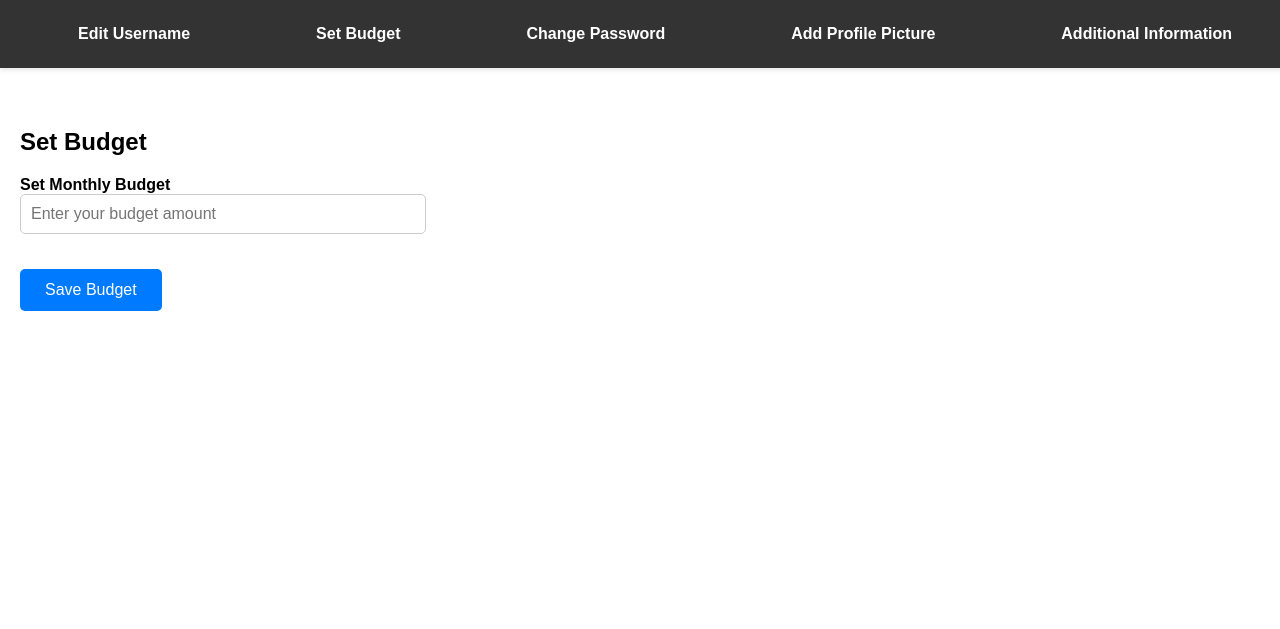
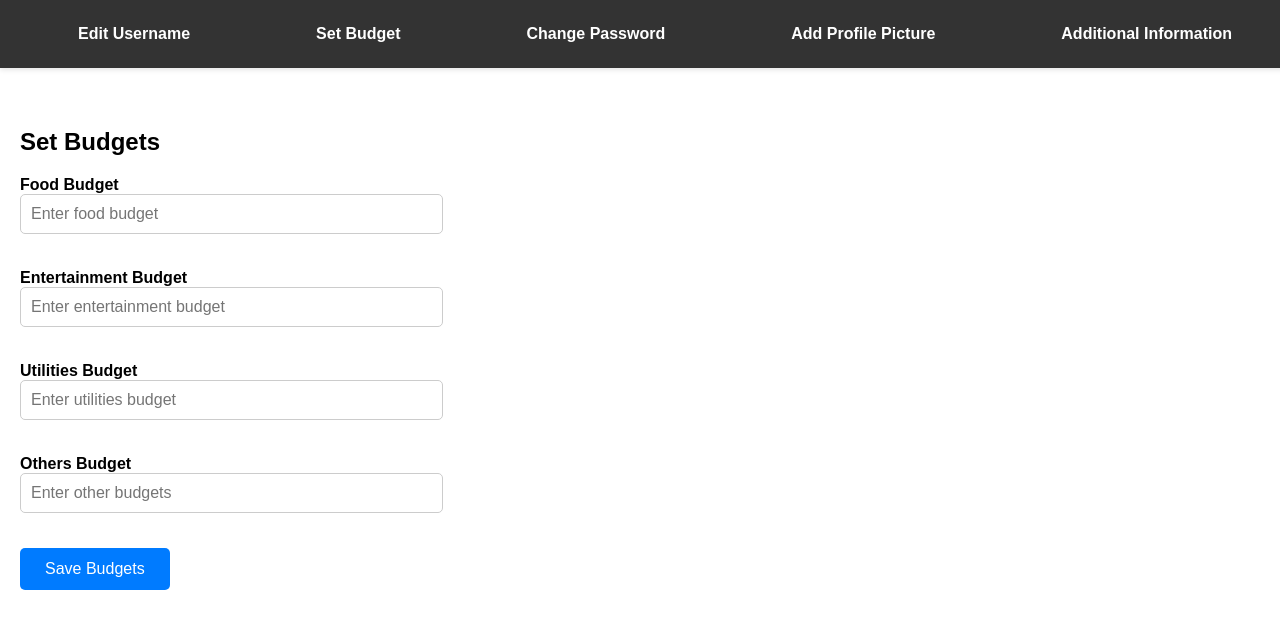
Before and after one commit to pvshyamlal/Intelligent-Financial-Planning-Project, a Django app: template financial_planner/accounts/templates/accounts/edit_profile.html in a window 1280 px wide, after a click on "Set Budget". Shown: the top 629 px of the page. Run offline with Django 3.2, Linux system fonts and the light colour scheme; the template is opened without the code that fills it, so the values that code supplies are empty.

Commit message:
added separate budgets for the separate expense types , code healthy

```diff
--- a/financial_planner/accounts/models.py
+++ b/financial_planner/accounts/models.py
@@ -3,7 +3,10 @@ from django.contrib.auth.models import User
 
 class Profile(models.Model):
     user = models.OneToOneField(User, on_delete=models.CASCADE, related_name='profile')
-    budget = models.DecimalField(max_digits=10, decimal_places=2, null=True, blank=True)
+    food_budget = models.DecimalField(max_digits=10, decimal_places=2, default=0.00)
+    entertainment_budget = models.DecimalField(max_digits=10, decimal_places=2, default=0.00)
+    utilities_budget = models.DecimalField(max_digits=10, decimal_places=2, default=0.00)
+    others_budget = models.DecimalField(max_digits=10, decimal_places=2, default=0.00)
     picture = models.ImageField(upload_to='profile_pictures/', null=True, blank=True)
     additional_info = models.TextField(null=True, blank=True)
 
--- a/financial_planner/accounts/templates/accounts/edit_profile.html
+++ b/financial_planner/accounts/templates/accounts/edit_profile.html
@@ -155,14 +155,50 @@
 
         <!-- Form to Set Budget -->
         <div id="budget" class="profile-info">
-            <h2>Set Budget</h2>
+            <h2>Set Budgets</h2>
             <form id="budgetForm" method="POST" action="/set-budget/" onsubmit="handleBudgetSubmit(event)">
                 {% csrf_token %}
                 <div class="form-group">
-                    <label for="budget_input">Set Monthly Budget</label>
-                    <input type="number" id="budget_input" name="budget" required placeholder="Enter your budget amount">
+                    <label for="food_budget_input">Food Budget</label>
+                    <input
+                        type="number"
+                        id="food_budget_input"
+                        name="food_budget"
+                        required
+                        placeholder="Enter food budget"
+                        value="{{ user.profile.food_budget|default_if_none:0 }}">
                 </div>
-                <button type="submit">Save Budget</button>
+                <div class="form-group">
+                    <label for="entertainment_budget_input">Entertainment Budget</label>
+                    <input
+                        type="number"
+                        id="entertainment_budget_input"
+                        name="entertainment_budget"
+                        required
+                        placeholder="Enter entertainment budget"
+                        value="{{ user.profile.entertainment_budget|default_if_none:0 }}">
+                </div>
+                <div class="form-group">
+                    <label for="utilities_budget_input">Utilities Budget</label>
+                    <input
+                        type="number"
+                        id="utilities_budget_input"
+                        name="utilities_budget"
+                        required
+                        placeholder="Enter utilities budget"
+                        value="{{ user.profile.utilities_budget|default_if_none:0 }}">
+                </div>
+                <div class="form-group">
+                    <label for="others_budget_input">Others Budget</label>
+                    <input
+                        type="number"
+                        id="others_budget_input"
+                        name="others_budget"
+                        required
+                        placeholder="Enter other budgets"
+                        value="{{ user.profile.others_budget|default_if_none:0 }}">
+                </div>
+                <button type="submit">Save Budgets</button>
             </form>
         </div>
 
@@ -264,13 +300,12 @@
         function handleBudgetSubmit(event) {
         event.preventDefault();
 
-        const budgetInput = document.getElementById('budget_input').value;
-        if (!budgetInput) {
-            showNotification('Please enter a valid budget amount.', 'error');
-            return;
-        }
-
-        const data = { budget: parseFloat(budgetInput) };
+        const data = {
+            food_budget: parseFloat(document.getElementById('food_budget_input').value),
+            entertainment_budget: parseFloat(document.getElementById('entertainment_budget_input').value),
+            utilities_budget: parseFloat(document.getElementById('utilities_budget_input').value),
+            others_budget: parseFloat(document.getElementById('others_budget_input').value),
+        };
 
         fetch('/set-budget/', {
             method: 'POST',
@@ -278,20 +313,47 @@
             headers: {
                 'Content-Type': 'application/json',
                 'X-CSRFToken': '{{ csrf_token }}',
-            }
+            },
         })
         .then(response => response.json())
         .then(data => {
             if (data.success) {
                 showNotification(data.message, 'success');
             } else {
-                    showNotification(data.message || 'Failed to update budget.', 'error');
+                showNotification(data.message || 'Failed to update budgets.', 'error');
             }
         })
         .catch(() => {
-                showNotification('Failed to update budget. Please try again.', 'error');
+            showNotification('Failed to update budgets. Please try again.', 'error');
         });
     }
+
+    function loadBudgetValues() {
+        fetch('/set-budget/', {
+            method: 'GET',
+            headers: {
+                'X-CSRFToken': '{{ csrf_token }}',
+            },
+        })
+        .then(response => response.json())
+        .then(data => {
+            if (data.success) {
+                document.getElementById('food_budget_input').value = data.data.food_budget || 0;
+                document.getElementById('entertainment_budget_input').value = data.data.entertainment_budget || 0;
+                document.getElementById('utilities_budget_input').value = data.data.utilities_budget || 0;
+                document.getElementById('others_budget_input').value = data.data.others_budget || 0;
+            } else {
+                showNotification(data.message || 'Failed to load budgets.', 'error');
+            }
+        })
+        .catch(() => {
+            showNotification('Failed to load budgets. Please try again.', 'error');
+        });
+    }
+
+    document.getElementById('budget').addEventListener('click', loadBudgetValues);
+
+
 
         // Function to handle password update
         function handlePasswordSubmit(event) {
```
Also changed, not shown: financial_planner/accounts/views.py (+37 -12 lines), financial_planner/accounts/migrations/0005_remove_profile_budget_profile_entertainment_budget_and_more.py (added). Lines whose indentation alone changed are shown as unchanged.
